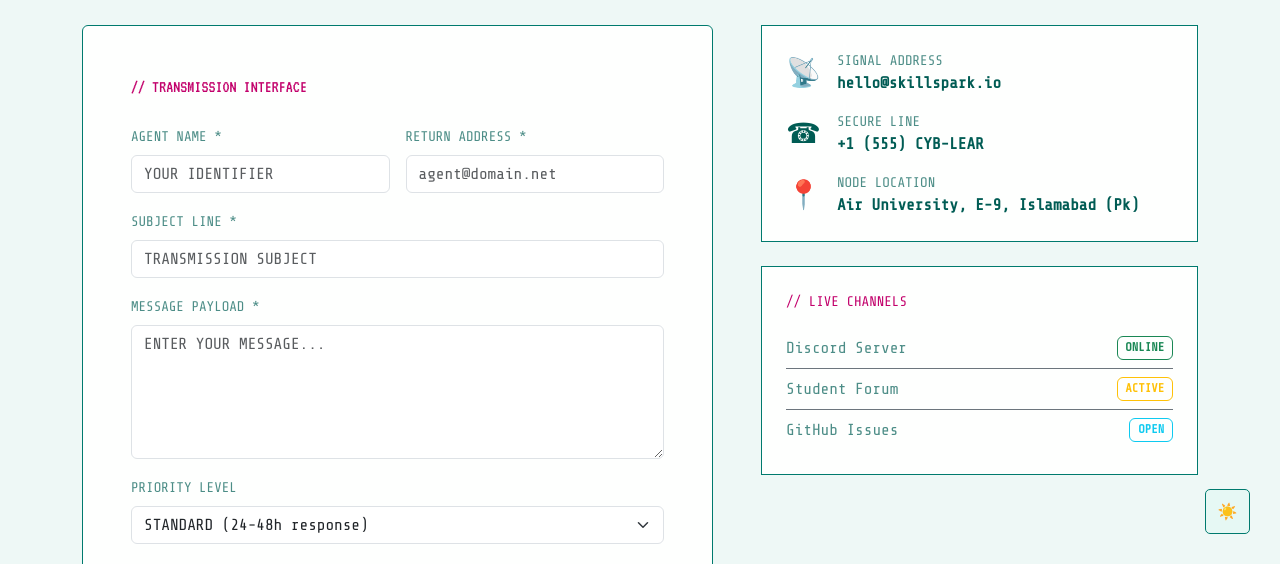
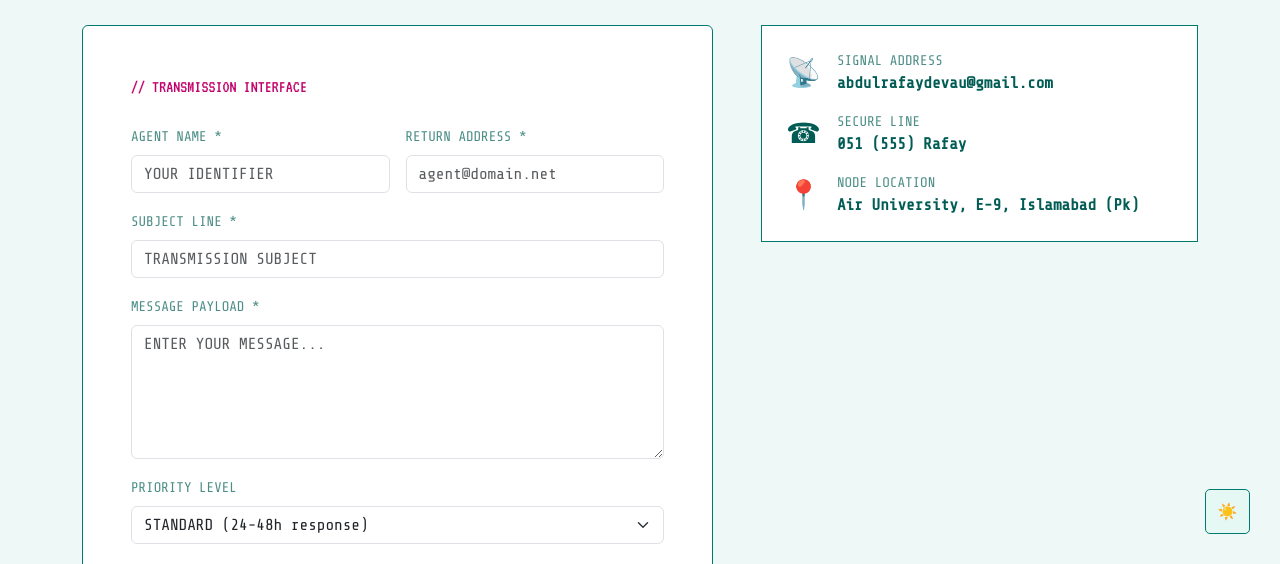
Before and after one commit to abdulrafayau/WebAssignment1, a plain HTML site: page contact.html in a window 1280 px wide. Shown: the part 236-800 px from the top of the page. Drawn offline with nearby package versions, Linux system fonts and the light colour scheme.

Commit message:
form alters

```diff
--- a/contact.html
+++ b/contact.html
@@ -86,14 +86,14 @@
               <h3 class="mb-0 me-3">📡</h3>
               <div>
                 <small class="text-muted d-block">SIGNAL ADDRESS</small>
-                <strong>hello@skillspark.io</strong>
+                <strong>abdulrafaydevau@gmail.com</strong>
               </div>
             </div>
             <div class="d-flex align-items-center mb-3">
               <h3 class="mb-0 me-3">☎</h3>
               <div>
                 <small class="text-muted d-block">SECURE LINE</small>
-                <strong>+1 (555) CYB-LEAR</strong>
+                <strong> 051 (555) Rafay</strong>
               </div>
             </div>
             <div class="d-flex align-items-center">
@@ -105,20 +105,6 @@
             </div>
           </div>
 
-          <div class="cyber-card p-4">
-            <p class="text-magenta small mb-3">// LIVE CHANNELS</p>
-            <ul class="list-group list-group-flush border-0">
-              <li class="list-group-item bg-transparent text-muted px-0 d-flex justify-content-between border-secondary">
-                <span>Discord Server</span> <span class="badge border border-success text-success">ONLINE</span>
-              </li>
-              <li class="list-group-item bg-transparent text-muted px-0 d-flex justify-content-between border-secondary">
-                <span>Student Forum</span> <span class="badge border border-warning text-warning">ACTIVE</span>
-              </li>
-              <li class="list-group-item bg-transparent text-muted px-0 d-flex justify-content-between border-secondary border-bottom-0">
-                <span>GitHub Issues</span> <span class="badge border border-info text-info">OPEN</span>
-              </li>
-            </ul>
-          </div>
         </div>
       </div>
     </div>
```
